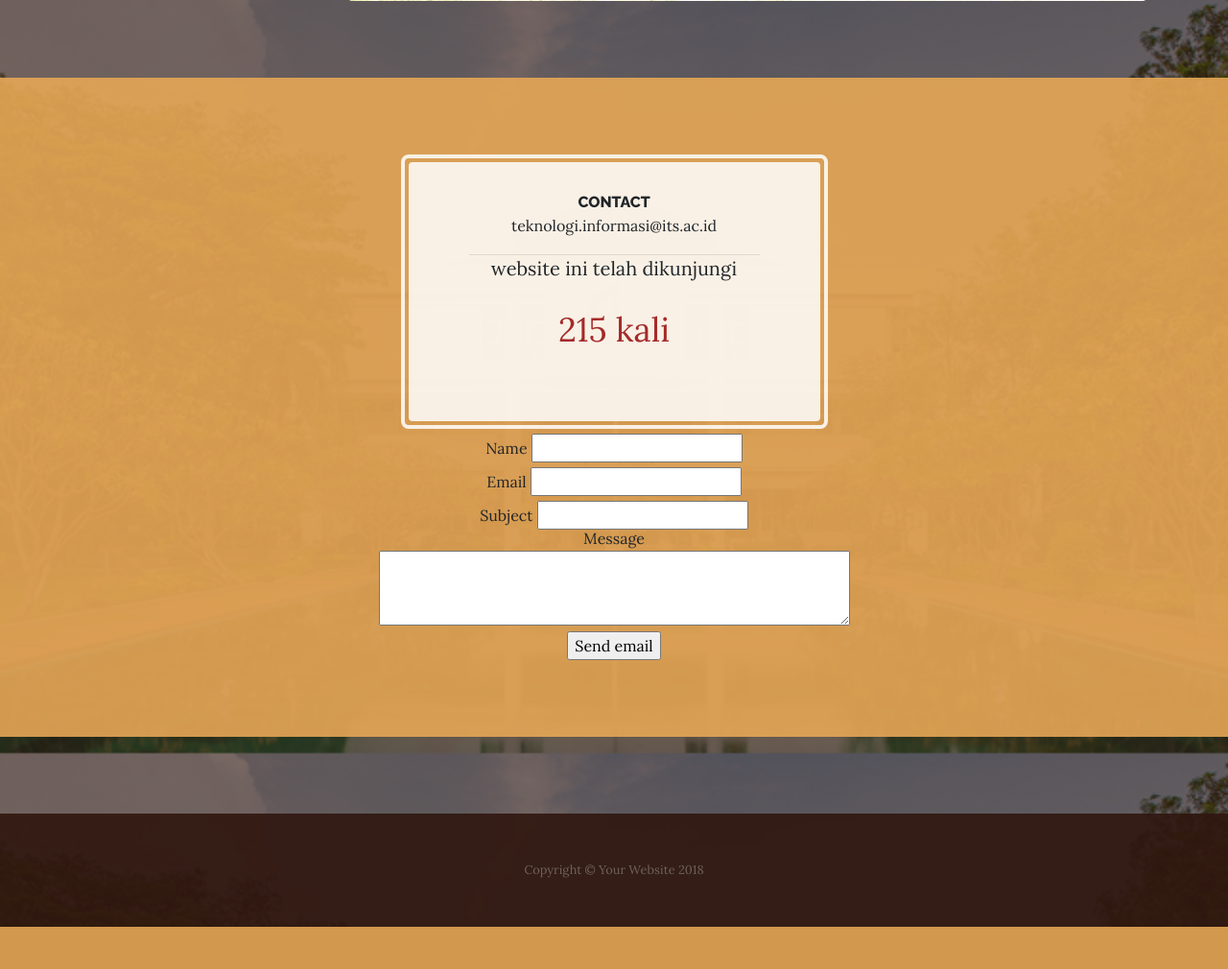
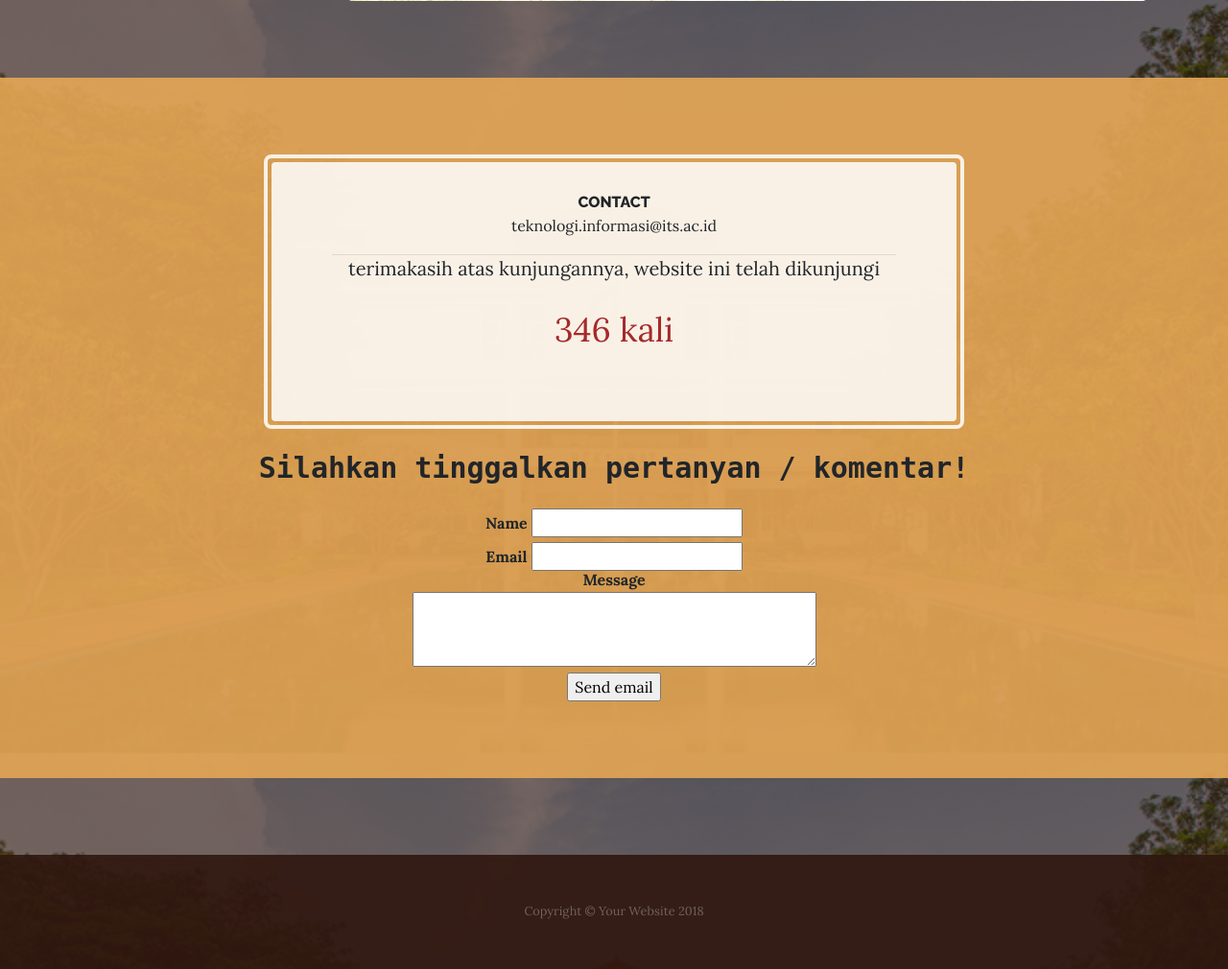
Before and after one commit to watef/PBW, a PHP site: page /terakhir.php in a window 1280 px wide. Shown: the part 815-1825 px from the top of the page at 96% size. Before the commit the page ends 1781 px from the top, so only its background shows below. Run offline with PHP 8.4, Linux system fonts and the light colour scheme; some libraries are stand-ins or nearby versions.

Commit message:
tambah_database
menambah database masih read

```diff
--- a/counter.txt
+++ b/counter.txt
@@ -1 +1 @@
-214
+345
--- a/index.php
+++ b/index.php
@@ -1,4 +1,5 @@
- <?php
+
+<?php
 $bg[0] = "white";
 $bg[1] = "yellow";
 $bg[2] = "red";
--- a/mengapa.php
+++ b/mengapa.php
@@ -51,7 +51,7 @@ $warna=array_rand($bg,2);
 
     <nav class="navbar navbar-expand-lg navbar-dark py-lg-4" id="mainNav">
       <div class="container">
-        <a class="navbar-brand text-uppercase text-expanded font-weight-bold d-lg-none" href="#">Start Bootstrap</a>
+        <a class="navbar-brand text-uppercase text-expanded font-weight-bold d-lg-none" href="#">Teknologi Informasi</a>
         <button class="navbar-toggler" type="button" data-toggle="collapse" data-target="#navbarResponsive" aria-controls="navbarResponsive" aria-expanded="false" aria-label="Toggle navigation">
           <span class="navbar-toggler-icon"></span>
         </button>
--- a/terakhir.php
+++ b/terakhir.php
@@ -1,4 +1,5 @@
- <?php
+
+<?php
 $bg[0] = "white";
 $bg[1] = "yellow";
 $bg[2] = "red";
@@ -44,7 +45,7 @@ $warna=array_rand($bg,2);
     <!-- Navigation -->
     <nav class="navbar navbar-expand-lg navbar-dark py-lg-4" id="mainNav">
       <div class="container">
-        <a class="navbar-brand text-uppercase text-expanded font-weight-bold d-lg-none" href="#">Start Bootstrap</a>
+        <a class="navbar-brand text-uppercase text-expanded font-weight-bold d-lg-none" href="#">Teknologi Informasi</a>
         <button class="navbar-toggler" type="button" data-toggle="collapse" data-target="#navbarResponsive" aria-controls="navbarResponsive" aria-expanded="false" aria-label="Toggle navigation">
           <span class="navbar-toggler-icon"></span>
         </button>
@@ -105,7 +106,7 @@ $warna=array_rand($bg,2);
     <section class="page-section cta">
       <div class="container">
         <div class="row">
-          <div class="col-xl-5 mx-auto">
+          <div class="col-xl-8 mx-auto">
             <div class="cta-inner text-center rounded">
               <h2 class="section-heading mb-2">
                 <p class="section-heading-upper" style="margin-top : -20px">Contact</p>
@@ -115,7 +116,7 @@ $warna=array_rand($bg,2);
                  <div class="container">
                      <hr>
             <div style="text-align : center">
-           <p style="font-size : 20px; margin-top : -20px"> website ini telah dikunjungi</p>
+           <p style="font-size : 20px; margin-top : -20px"> terimakasih atas kunjungannya, website ini telah dikunjungi</p>
             <?php
             include ("counter.php");
             echo "<p style='color:brown; font-size:35px; text-align=center; font-weight:enchant_broker_list_dicts(broker)'> $kunjungan[0] kali </p>";
@@ -129,28 +130,33 @@ $warna=array_rand($bg,2);
 
         </div>
 
-          <div class="mail" style="text-align: center; margin-top: 5px;">
+            </div>
+          </section>
+
+        <section class="page-section cta" style="margin-top : -80px">
+      <div class="container">
+            <div class="mail" style="text-align: center; margin-top: 5px;">
 	<form action="send_mail.php" method="post">
-
+		<p style="font-size : 30px; margin-top: -150px;font-family: monospace "><b>Silahkan tinggalkan pertanyan / komentar!</b></p>
 		<div>
-			<label for="name">Name</label>
+			<label for="name"><b>Name</b></label>
 			<input type="text" name="name">
 		</div>
 
 		<div>
-			<label for="email">Email</label>
+			<label for="email"><b>Email</b></label>
 			<input type="text" name="email">
 		</div>
 
-		<div>
+		<!--div>
 			<label for="subject">Subject</label>
 			<input type="text" name="subject">
-		</div>
+		</div-->
 
 		<div><p style="margin-top:-10px">
-                <label for="message">Message</label>
+                <label for="message"><b>Message</b></label>
             </p>
-			<textarea name="message" id="" cols="47" rows="3" style="margin-top:-25px"></textarea>
+			<textarea name="message" id="" cols="40" rows="3" style="margin-top:-25px"></textarea>
 
 
 		</div>
```
Also changed, not shown: peluang.php (+4 -3 lines), send_mail.php (+34 -2 lines), img/intro.png (added).
